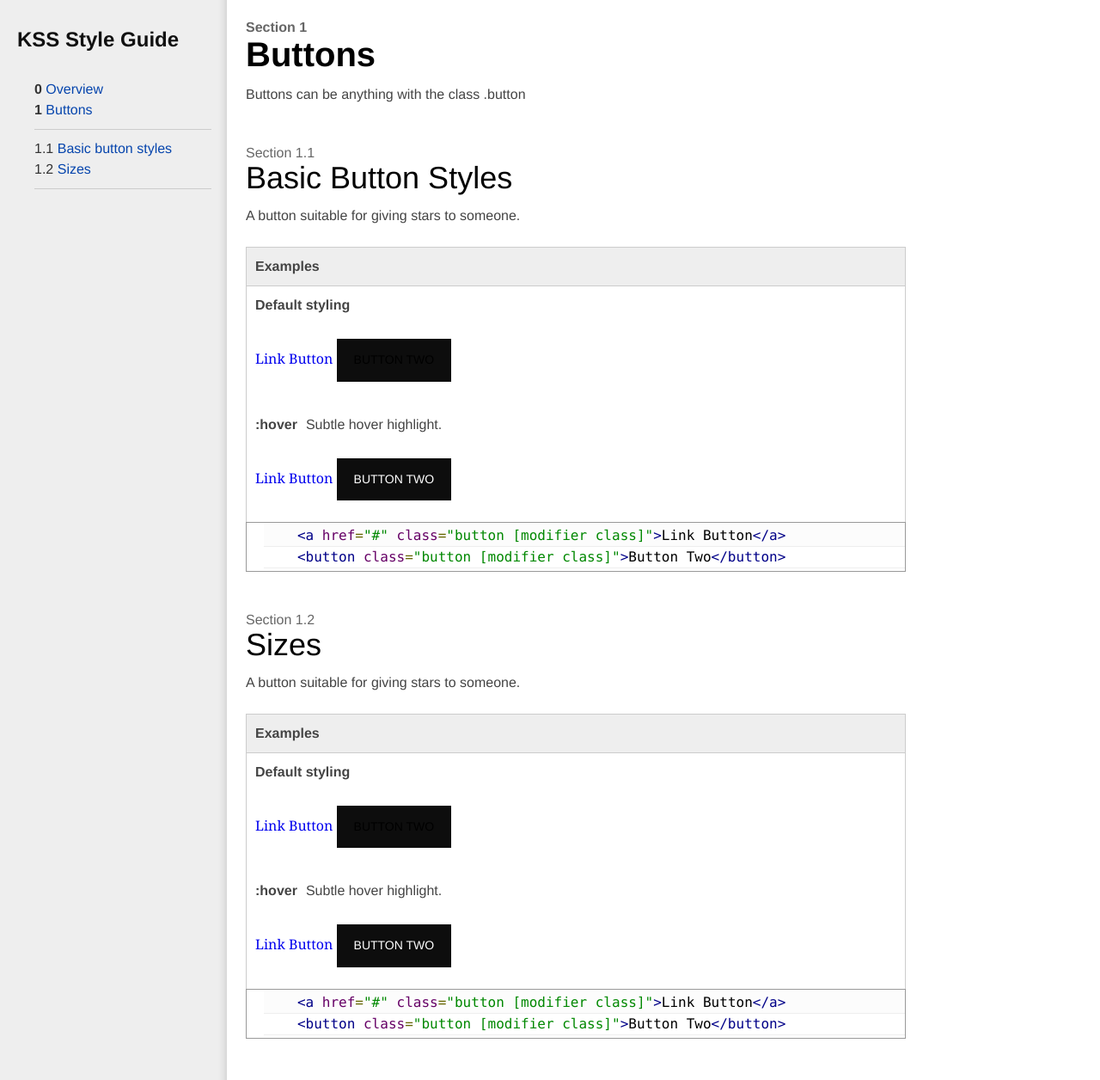
After one commit to adamhughes86/assets-skeleton, a PHP site: page /assets/styleguide/section-1.html in a window 1280 px wide. The commit adds this page. Shown: the whole page at 86% size. Run offline with PHP 8.4, Linux system fonts and the light colour scheme; style sheets or scripts are compiled from the project's sources.

Commit message:
Updated kss comments

```diff
--- a/assets/grunt/Gruntfile.js
+++ b/assets/grunt/Gruntfile.js
@@ -143,7 +143,7 @@ module.exports = function(grunt) {
     grunt.loadNpmTasks('grunt-contrib-watch');
 
     // 4. Where we tell Grunt what to do when we type "grunt" into the terminal.
-    grunt.registerTask('default', ['concat', 'uglify', 'sprite', 'sass', 'jshint', 'notify_hooks']);
+    grunt.registerTask('default', ['bower:install', 'concat', 'uglify', 'sprite', 'sass', 'jshint', 'notify_hooks']);
     grunt.registerTask('dev', ['concat', 'sprite', 'sass', 'jshint', 'kss', 'notify_hooks', 'watch']);
     grunt.registerTask('components', ['bower:install', 'concat']);
 
--- a/assets/styleguide/index.html
+++ b/assets/styleguide/index.html
@@ -31,7 +31,7 @@
         </a>
       </li>
       <li class="kss-nav__menu-item">
-        <a href="section-buttons.html">
+        <a href="section-1.html">
           <span class="kss-nav__ref">1</span
           ><span class="kss-nav__name">Buttons</span>
         </a>
--- /dev/null
+++ b/assets/styleguide/section-1.html
@@ -0,0 +1,197 @@
+<!DOCTYPE html>
+<!--[if lte IE 6]>            <html class="no-js lt-ie9 lt-ie8 lt-ie7" lang="en"> <![endif]-->
+<!--[if IEMobile 7]>          <html class="no-js iem7" lang="en"> <![endif]-->
+<!--[if (IE 7)&(!IEMobile)]>  <html class="no-js lt-ie9 lt-ie8" lang="en"> <![endif]-->
+<!--[if IE 8]>                <html class="no-js lt-ie9" lang="en"> <![endif]-->
+<!--[if (gte IE 9)|(gt IEMobile 7)]><!--> <html class="no-js" lang="en"> <!--<![endif]-->
+<head>
+  <meta charset="utf-8">
+  <title>KSS Style Guide</title>
+
+  <meta name="description" content="">
+  <meta name="generator" content="kss-node">
+  <meta name="viewport" content="width=device-width">
+
+  <link rel="stylesheet" href="public/kss.css">
+  <link rel="stylesheet" href="../assets/css/styles.css">
+
+</head>
+<body id="kss-node">
+
+<div class="kss-sidebar kss-style">
+  <header class="kss-header">
+    <h1 class="kss-doc-title">KSS Style Guide</h1>
+  </header>
+  <nav class="kss-nav">
+    <ul class="kss-nav__menu">
+      <li class="kss-nav__menu-item">
+        <a href="./">
+          <span class="kss-nav__ref">0</span
+          ><span class="kss-nav__name">Overview</span>
+        </a>
+      </li>
+      <li class="kss-nav__menu-item">
+        <a href="section-1.html">
+          <span class="kss-nav__ref">1</span
+          ><span class="kss-nav__name">Buttons</span>
+        </a>
+        <ul class="kss-nav__menu-child">
+            <li class="kss-nav__menu-item">
+              <a href="section-1.html#kssref-1-1">
+                <span class="kss-nav__ref">1.1</span
+                ><span class="kss-nav__name">Basic button styles</span>
+              </a>
+            </li>
+            <li class="kss-nav__menu-item">
+              <a href="section-1.html#kssref-1-2">
+                <span class="kss-nav__ref">1.2</span
+                ><span class="kss-nav__name">Sizes</span>
+              </a>
+            </li>
+        </ul>
+      </li>
+    </ul>
+  </nav>
+</div>
+<article role="main" class="kss-main">
+
+      <div     id="kssref-1" class="kss-section kss-section--depth-1">
+
+    <div class="kss-style">
+      <h1 class="kss-title kss-title--level-1">
+        <a class="kss-title__permalink" href="#kssref-1">
+          <span class="kss-title__ref">
+              1
+            <span class="kss-title__permalink-hash">
+                #permalink
+            </span>
+          </span>
+          Buttons
+        </a>
+      </h1>
+
+
+      <div class="kss-description">
+        <p>Buttons can be anything with the class .button</p>
+
+      </div>
+    </div>
+
+
+      </div>
+      <section id="kssref-1-1" class="kss-section kss-section--depth-2">
+
+    <div class="kss-style">
+      <h2 class="kss-title kss-title--level-2">
+        <a class="kss-title__permalink" href="#kssref-1-1">
+          <span class="kss-title__ref">
+              1.1
+            <span class="kss-title__permalink-hash">
+                #permalink
+            </span>
+          </span>
+          Basic button styles
+        </a>
+      </h2>
+
+
+      <div class="kss-description">
+        <p>A button suitable for giving stars to someone.</p>
+
+      </div>
+    </div>
+
+      <div class="kss-modifier__wrapper">
+        <div class="kss-modifier__heading kss-style">
+          Examples
+        </div>
+        <div class="kss-modifier__default-name kss-style">
+          Default styling
+        </div>
+        <div class="kss-modifier__example">
+             <a href="#" class="button [modifier class]">Link Button</a>
+   <button class="button [modifier class]">Button Two</button>
+        </div>
+        <div class="kss-modifier__name kss-style">
+          :hover
+        </div>
+        <div class="kss-modifier__description kss-style">
+          Subtle hover highlight.
+        </div>
+        <div class="kss-modifier__example">
+             <a href="#" class="button pseudo-class-hover">Link Button</a>
+   <button class="button pseudo-class-hover">Button Two</button>
+        </div>
+      </div>
+
+      <div class="kss-markup kss-style">
+        <pre class="prettyprint linenums lang-html"><code data-language="html">   &lt;a href=&quot;#&quot; class=&quot;button [modifier class]&quot;&gt;Link Button&lt;/a&gt;
+   &lt;button class=&quot;button [modifier class]&quot;&gt;Button Two&lt;/button&gt;</code></pre>
+      </div>
+
+      </section>
+      <section id="kssref-1-2" class="kss-section kss-section--depth-2">
+
+    <div class="kss-style">
+      <h2 class="kss-title kss-title--level-2">
+        <a class="kss-title__permalink" href="#kssref-1-2">
+          <span class="kss-title__ref">
+              1.2
+            <span class="kss-title__permalink-hash">
+                #permalink
+            </span>
+          </span>
+          Sizes
+        </a>
+      </h2>
+
+
+      <div class="kss-description">
+        <p>A button suitable for giving stars to someone.</p>
+
+      </div>
+    </div>
+
+      <div class="kss-modifier__wrapper">
+        <div class="kss-modifier__heading kss-style">
+          Examples
+        </div>
+        <div class="kss-modifier__default-name kss-style">
+          Default styling
+        </div>
+        <div class="kss-modifier__example">
+             <a href="#" class="button [modifier class]">Link Button</a>
+   <button class="button [modifier class]">Button Two</button>
+        </div>
+        <div class="kss-modifier__name kss-style">
+          :hover
+        </div>
+        <div class="kss-modifier__description kss-style">
+          Subtle hover highlight.
+        </div>
+        <div class="kss-modifier__example">
+             <a href="#" class="button pseudo-class-hover">Link Button</a>
+   <button class="button pseudo-class-hover">Button Two</button>
+        </div>
+      </div>
+
+      <div class="kss-markup kss-style">
+        <pre class="prettyprint linenums lang-html"><code data-language="html">   &lt;a href=&quot;#&quot; class=&quot;button [modifier class]&quot;&gt;Link Button&lt;/a&gt;
+   &lt;button class=&quot;button [modifier class]&quot;&gt;Button Two&lt;/button&gt;</code></pre>
+      </div>
+
+      </section>
+</article>
+
+<!-- SCRIPTS -->
+<script src="public/kss.js"></script>
+<script src="public/prettify.js"></script>
+<script>
+  prettyPrint();
+</script>
+
+
+
+<!-- Automatically generated using <a href="https://github.com/kss-node/kss-node">kss-node</a>. -->
+</body>
+</html>
--- a/index.php
+++ b/index.php
@@ -7,7 +7,7 @@
 <head>
     <meta http-equiv="Content-Type" content="text/html; charset=UTF-8" />
     <meta http-equiv="X-UA-Compatible" content="IE=edge,chrome=1">
-    <title>Bootlegger</title>
+    <title>Skeleton</title>
     <meta name="description" content="">
     <meta name="viewport" content="width=device-width, initial-scale=1.0">
 
```
Also changed, not shown: assets/sass/styles/main.scss (+20 -2 lines).
